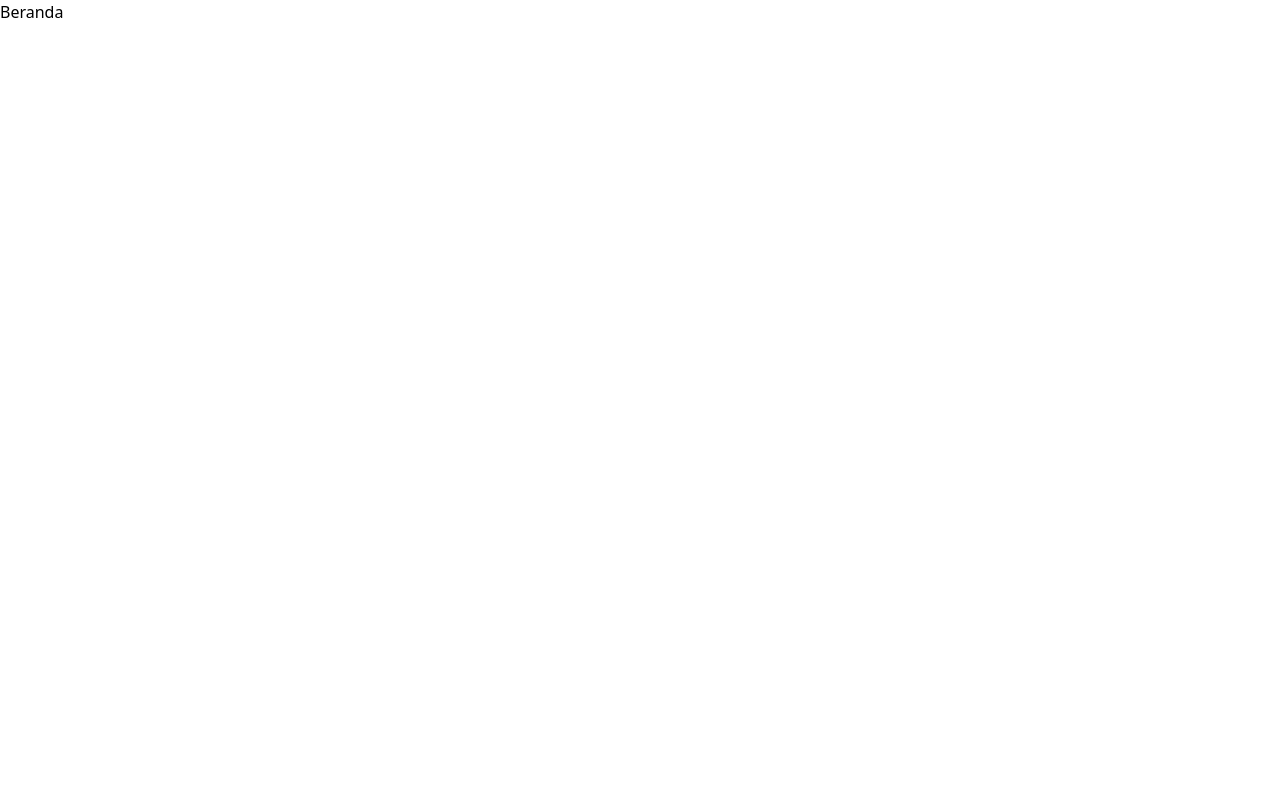
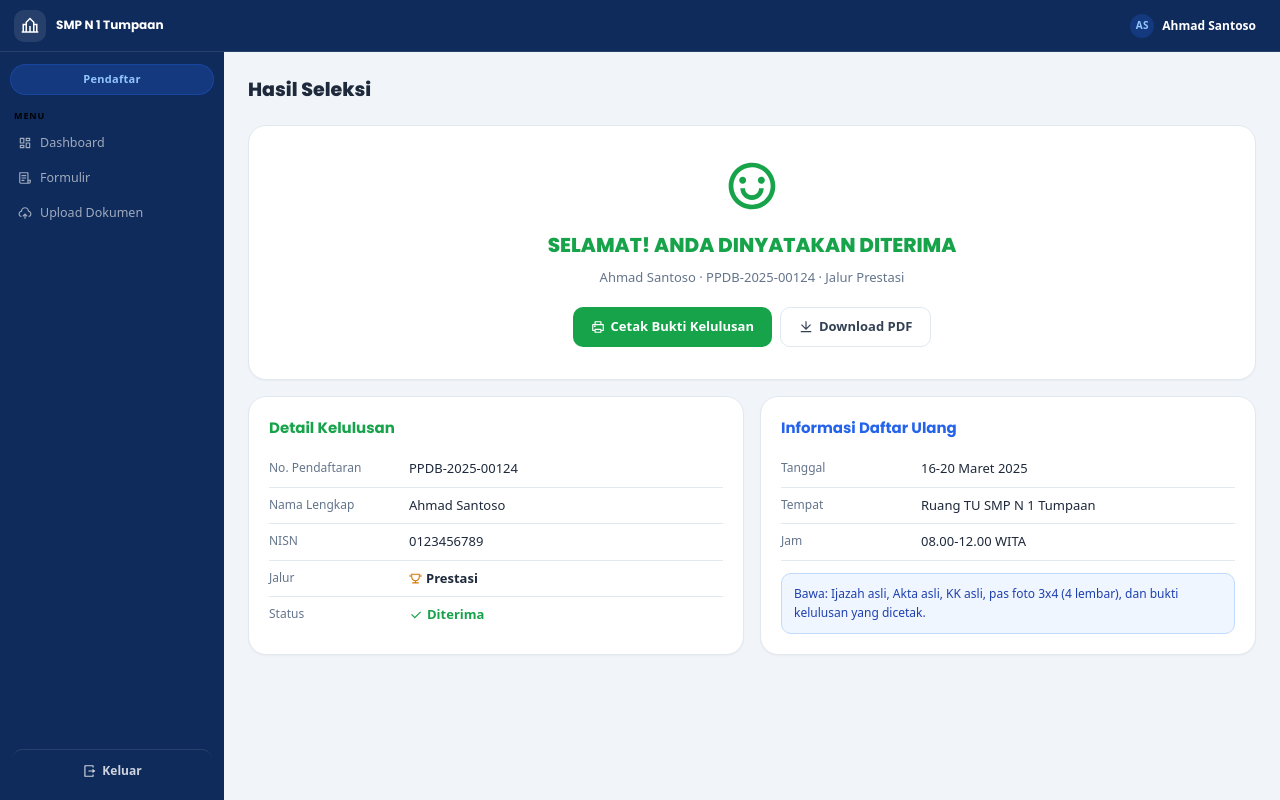
Before and after one commit to yaksokk/ppdb, a React (Vite) app in the folder frontend/: page /pendaftar/hasil in a window 1280 px wide. Before the commit this address led to /. Built offline with nearby package versions, Linux system fonts and the light colour scheme.

Commit message:
feat: tambah halaman Hasil Seleksi Pendaftar

```diff
--- /dev/null
+++ b/frontend/src/pages/pendaftar/HasilSeleksi/HasilSeleksi.jsx
@@ -0,0 +1,118 @@
+import { useNavigate } from 'react-router-dom'
+import { RiPrinterLine, RiDownloadLine, RiCheckLine, RiCloseLine, RiTrophyLine, RiEmotionHappyLine, RiEmotionUnhappyLine } from 'react-icons/ri'
+import { Badge, Button } from '../../../components/common'
+import AdminLayout from '../../../components/layout/AdminLayout/AdminLayout'
+
+const user = {
+    name: 'Ahmad Santoso',
+    avatarStyle: { background: 'rgba(37,99,235,.25)', color: '#93C5FD' },
+}
+
+const DUMMY_HASIL = {
+    status: 'diterima',
+    noPendaftaran: 'PPDB-2025-00124',
+    nama: 'Ahmad Santoso',
+    nisn: '0123456789',
+    jalur: 'Prestasi',
+    daftarUlang: {
+        tanggal: '16-20 Maret 2025',
+        tempat: 'Ruang TU SMP N 1 Tumpaan',
+        jam: '08.00-12.00 WITA',
+        catatan: 'Bawa: Ijazah asli, Akta asli, KK asli, pas foto 3x4 (4 lembar), dan bukti kelulusan yang dicetak.',
+    },
+}
+
+function InfoRow({ label, value }) {
+    return (
+        <div className="flex py-2 border-b border-n200 last:border-0">
+            <span className="text-[12px] text-n500 w-[140px] flex-shrink-0">{label}</span>
+            <span className="text-[13px] text-n800 flex-1">{value}</span>
+        </div>
+    )
+}
+
+function HasilSeleksiPendaftar() {
+    const navigate = useNavigate()
+    const hasil = DUMMY_HASIL
+    const diterima = hasil.status === 'diterima'
+
+    return (
+        <AdminLayout role="pendaftar" user={user} activePath="/pendaftar/hasil">
+
+            <div className="mb-5">
+                <h1 className="text-[19px] font-extrabold font-poppins text-n800">Hasil Seleksi</h1>
+            </div>
+
+            <div className="bg-white border border-n200 rounded-lg p-8 shadow-xs mb-4 text-center">
+                <div className="mb-4">
+                    {diterima
+                        ? <RiEmotionHappyLine size={56} className="text-success mx-auto" />
+                        : <RiEmotionUnhappyLine size={56} className="text-danger mx-auto" />
+                    }
+                </div>
+
+                <h2 className={`text-[20px] font-extrabold font-poppins mb-2 ${diterima ? 'text-success' : 'text-danger'}`}>
+                    {diterima ? 'SELAMAT! ANDA DINYATAKAN DITERIMA' : 'MAAF, ANDA TIDAK DITERIMA'}
+                </h2>
+
+                <p className="text-[13px] text-n500 mb-5">
+                    {hasil.nama} · {hasil.noPendaftaran} · Jalur {hasil.jalur}
+                </p>
+
+                {diterima && (
+                    <div className="flex gap-2 justify-center">
+                        <Button variant="success" onClick={() => window.print()}>
+                            <RiPrinterLine size={14} /> Cetak Bukti Kelulusan
+                        </Button>
+                        <Button variant="ghost" onClick={() => alert('Download PDF')}>
+                            <RiDownloadLine size={14} /> Download PDF
+                        </Button>
+                    </div>
+                )}
+
+                {!diterima && (
+                    <p className="text-[12px] text-n500 max-w-sm mx-auto">
+                        Terima kasih telah mendaftar. Semoga ada kesempatan di lain waktu.
+                    </p>
+                )}
+            </div>
+
+            <div className="grid grid-cols-2 gap-4">
+                <div className="bg-white border border-n200 rounded-lg p-5 shadow-xs">
+                    <p className={`text-[15px] font-bold font-poppins mb-3 ${diterima ? 'text-success' : 'text-danger'}`}>
+                        Detail Kelulusan
+                    </p>
+                    <InfoRow label="No. Pendaftaran" value={hasil.noPendaftaran} />
+                    <InfoRow label="Nama Lengkap" value={hasil.nama} />
+                    <InfoRow label="NISN" value={hasil.nisn} />
+                    <InfoRow label="Jalur" value={
+                        <span className="flex items-center gap-1 font-semibold">
+                            <RiTrophyLine size={13} className="text-warning" /> {hasil.jalur}
+                        </span>
+                    } />
+                    <InfoRow label="Status" value={
+                        <span className={`flex items-center gap-1 font-bold ${diterima ? 'text-success' : 'text-danger'}`}>
+                            {diterima ? <RiCheckLine size={14} /> : <RiCloseLine size={14} />}
+                            {diterima ? 'Diterima' : 'Tidak Diterima'}
+                        </span>
+                    } />
+                </div>
+
+                {diterima && (
+                    <div className="bg-white border border-n200 rounded-lg p-5 shadow-xs">
+                        <p className="text-[15px] font-bold font-poppins text-primary mb-3">Informasi Daftar Ulang</p>
+                        <InfoRow label="Tanggal" value={hasil.daftarUlang.tanggal} />
+                        <InfoRow label="Tempat" value={hasil.daftarUlang.tempat} />
+                        <InfoRow label="Jam" value={hasil.daftarUlang.jam} />
+                        <div className="mt-3 bg-primary-light border border-blue-200 rounded-sm px-3 py-2.5">
+                            <p className="text-[12px] text-blue-800 leading-relaxed">{hasil.daftarUlang.catatan}</p>
+                        </div>
+                    </div>
+                )}
+            </div>
+
+        </AdminLayout>
+    )
+}
+
+export default HasilSeleksiPendaftar
--- a/frontend/src/routes/AppRoutes.jsx
+++ b/frontend/src/routes/AppRoutes.jsx
@@ -13,6 +13,7 @@ import KelolaAkun from '../pages/admin/KelolaAkun/KelolaAkun'
 import Pengaturan from '../pages/admin/Pengaturan/Pengaturan'
 import Formulir from '../pages/pendaftar/Formulir/Formulir'
 import UploadDokumen from '../pages/pendaftar/UploadDokumen/UploadDokumen'
+import HasilSeleksiPendaftar from '../pages/pendaftar/HasilSeleksi/HasilSeleksi'
 
 function AppRoutes() {
   return (
@@ -32,6 +33,7 @@ function AppRoutes() {
       <Route path="/admin/pengaturan" element={<Pengaturan />} />
       <Route path="/pendaftar/formulir" element={<Formulir />} />
       <Route path="/pendaftar/dokumen" element={<UploadDokumen />} />
+      <Route path="/pendaftar/hasil" element={<HasilSeleksiPendaftar />} />
       <Route path="*" element={<Navigate to="/" replace />} />
     </Routes>
   )
```
